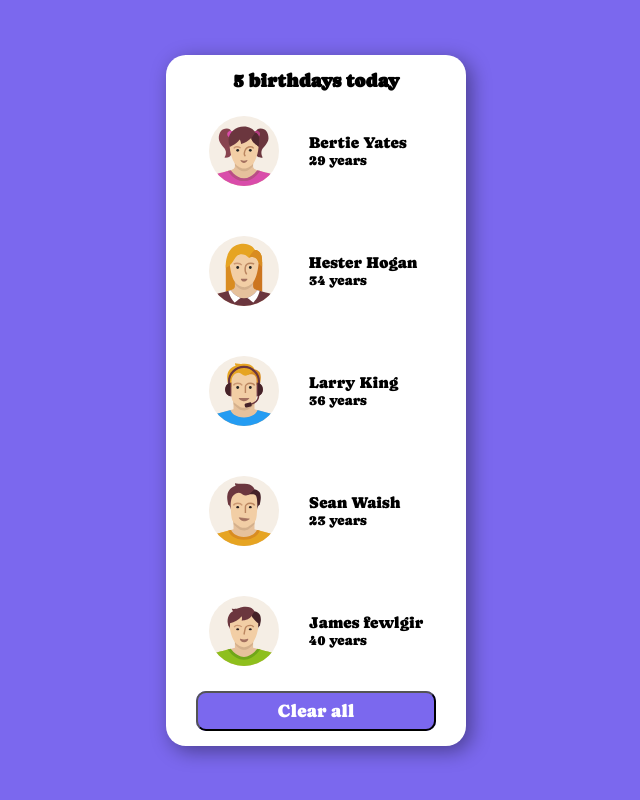
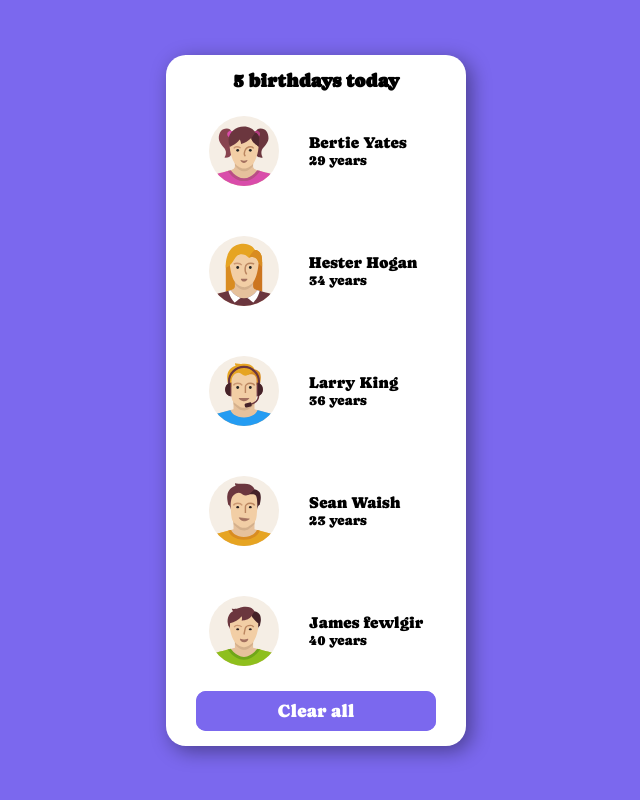
Before and after one commit to sabaPhruidze/birthday, a React (Vite) app: page / in a window 1280 px wide. Shown: the whole page, without its empty margins (324-964 px from the left). Built offline with nearby package versions, Linux system fonts and the light colour scheme.

Commit message:
little change on border

```diff
--- a/src/App.css
+++ b/src/App.css
@@ -64,6 +64,7 @@ button {
   border-radius: 10px;
   transition: 0.7s ;
   cursor: pointer;
+  border:0;
 }
 .btn {
   width: 100%;
```
